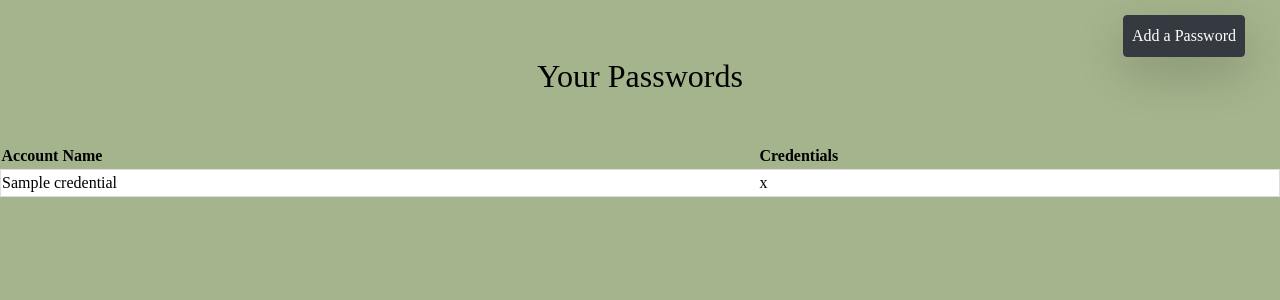
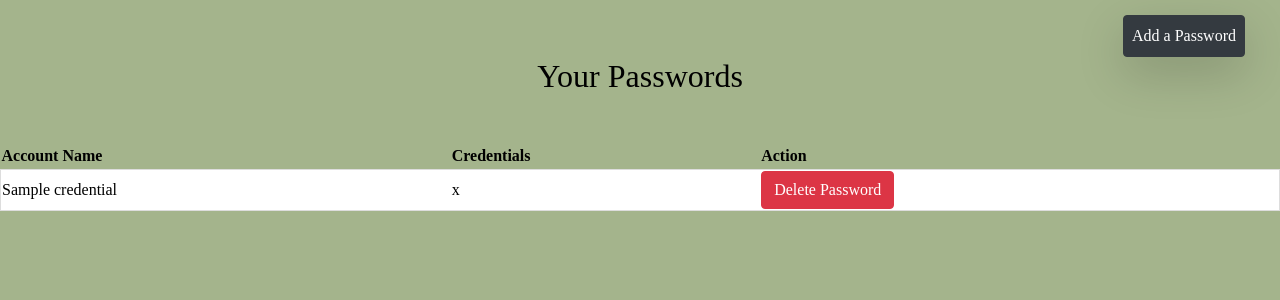
Before and after one commit to tejaskulkarni7/Password-Storage, a Python web app: template Password-Storage/app/templates/passwordpage.html in a window 1280 px wide. Shown: the part 56-356 px from the top of the page. Run offline with Jinja, Linux system fonts and the light colour scheme; the template is opened without the code that fills it: most values are stand-ins (such as "Sample title", 1, 10 or a date in 2020); some libraries are stand-ins or nearby versions.

Commit message:
delete password functionality

```diff
--- a/Password-Storage/app/templates/passwordpage.html
+++ b/Password-Storage/app/templates/passwordpage.html
@@ -18,6 +18,7 @@ Passwords
         <tr>
             <th>Account Name</th>
             <th>Credentials</th>
+            <th>Action</th>
         </tr>
     </thead>
     <tbody>
@@ -25,6 +26,15 @@ Passwords
         <tr style="background-color: white; border: 1px solid #ddd; padding: 10px 0;">
             <td>{{ credential.account_name }}</td>
             <td>{{ credential.encrypted_password }}</td>
+            <td>
+
+                <form action="{{ url_for('passwordpage') }}" method="post">
+                    <input type="hidden" name="deletepassword" value="Delete Password">
+                    <input type="hidden" name="credential_id" value="{{ credential.id }}"> <!-- Use the unique ID of the credential -->
+                    <input type="submit" value="Delete Password" class="btn btn-danger">
+                </form>
+
+            </td>
         </tr>
         {% endfor %}
     </tbody>
```
Also changed, not shown: Password-Storage/app/routes.py (+16 -0 lines).
